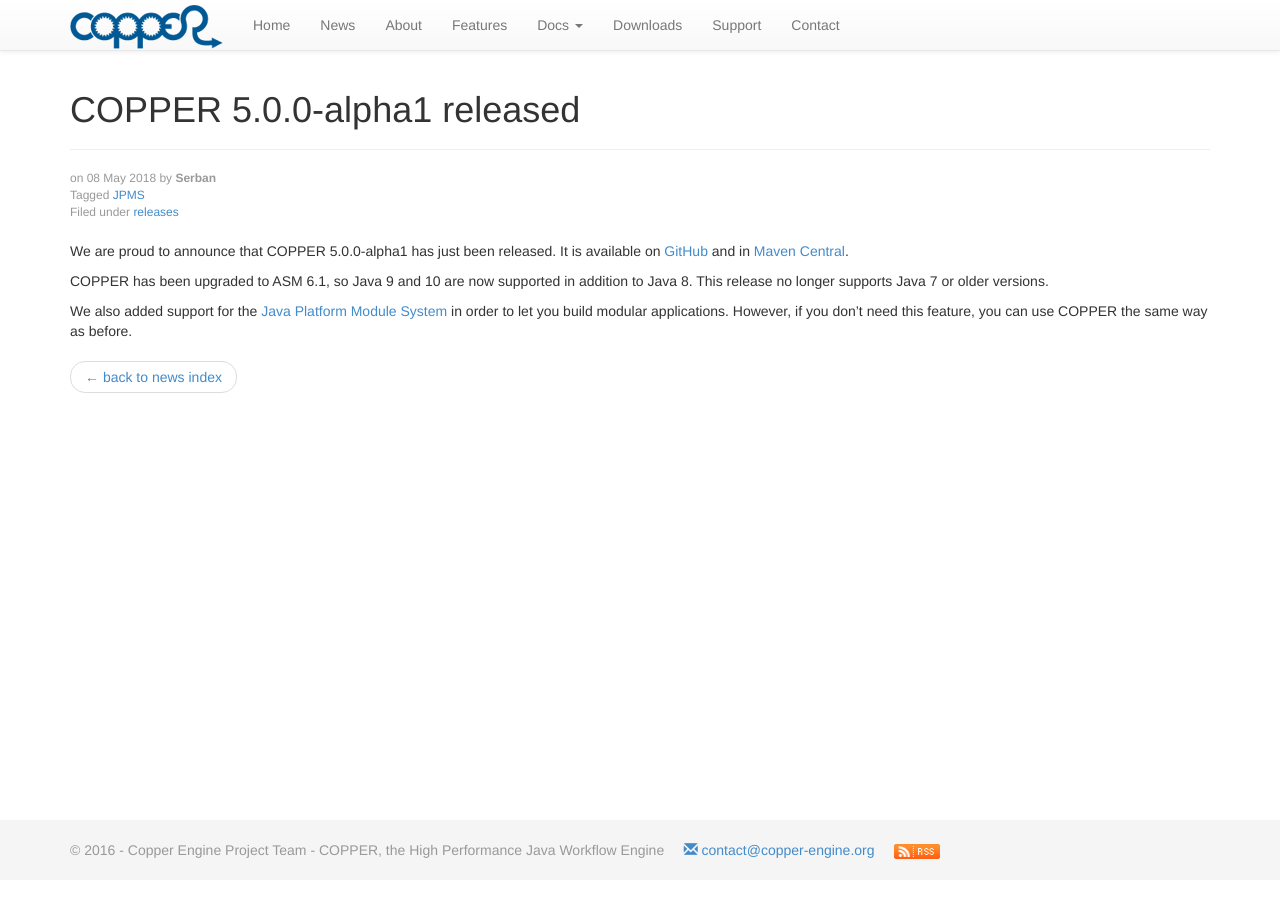
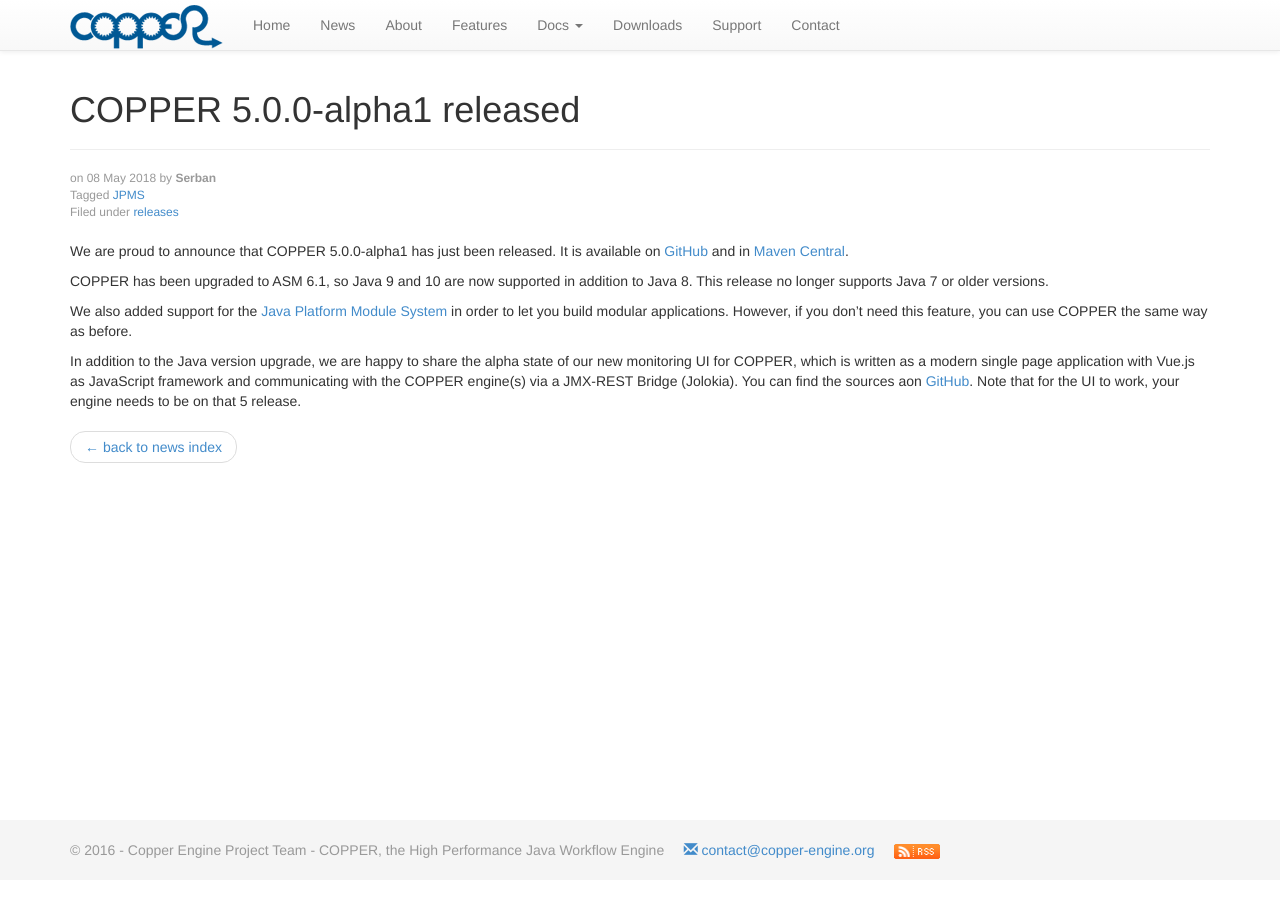
Before and after one commit to copper-engine/copper-engine.github.io, a Jekyll site: the page built from _posts/2018-05-08-copper-5.0.0-alpha1-released.md, in a window 1280 px wide. Built offline with Jekyll 4.4.1, drawn with Linux system fonts in a browser that asks for light colours; nearby versions of some CDN libraries.

Commit message:
Adjust 5.0.0-alpha release message to also include the new monitoring ui

```diff
--- a/_posts/2018-05-08-copper-5.0.0-alpha1-released.md
+++ b/_posts/2018-05-08-copper-5.0.0-alpha1-released.md
@@ -14,3 +14,5 @@
 
 We also added support for the [Java Platform Module System](https://en.wikipedia.org/wiki/Java_Platform_Module_System) in order to let you build modular applications.
 However, if you don't need this feature, you can use COPPER the same way as before.
+
+In addition to the Java version upgrade, we are happy to share the alpha state of our new monitoring UI for COPPER, which is written as a modern single page application with Vue.js as JavaScript framework and communicating with the COPPER engine(s) via a JMX-REST Bridge (Jolokia). You can find the sources aon [GitHub](https://github.com/copper-engine/copper-monitoring). Note that for the UI to work, your engine needs to be on that 5 release.
```
